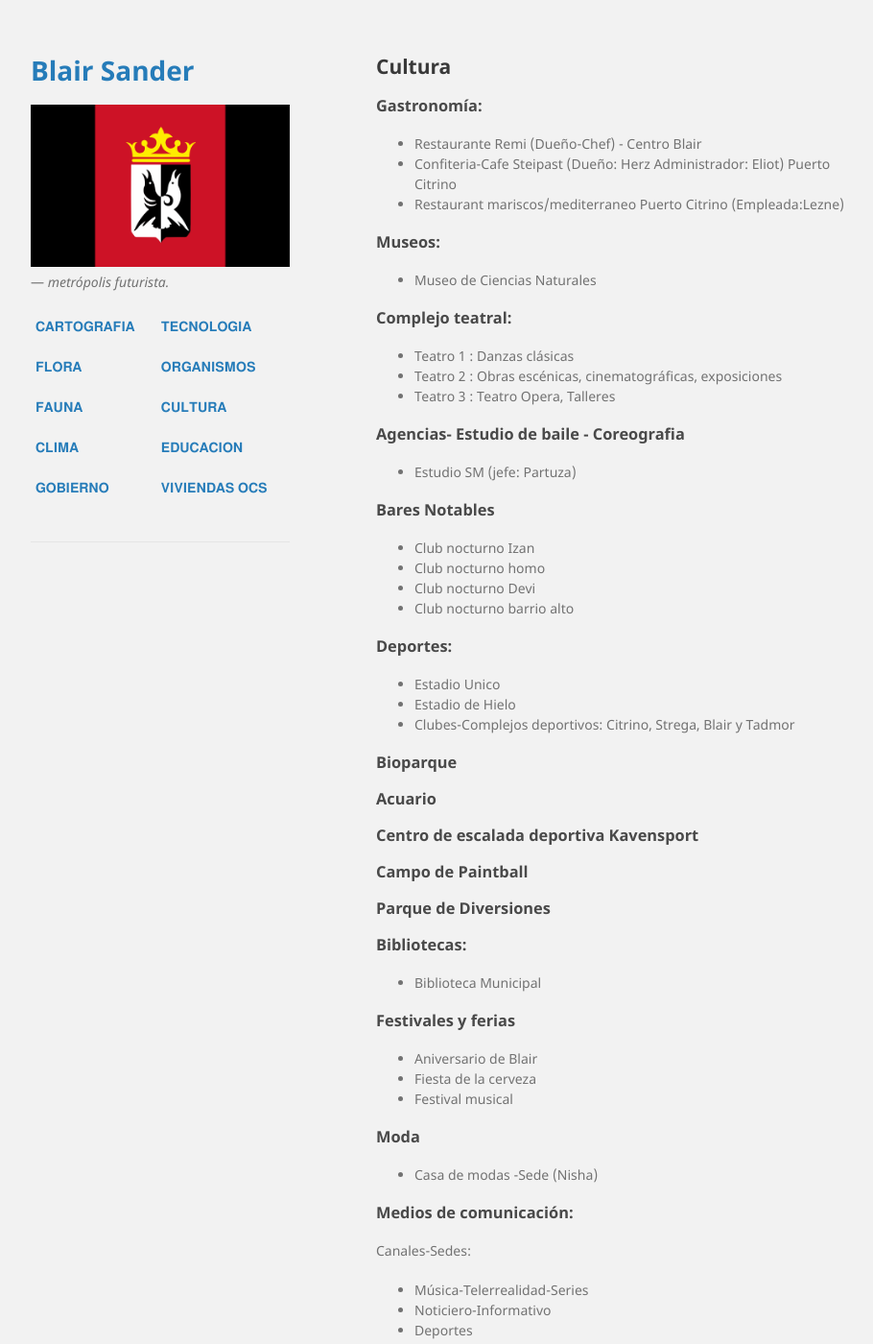
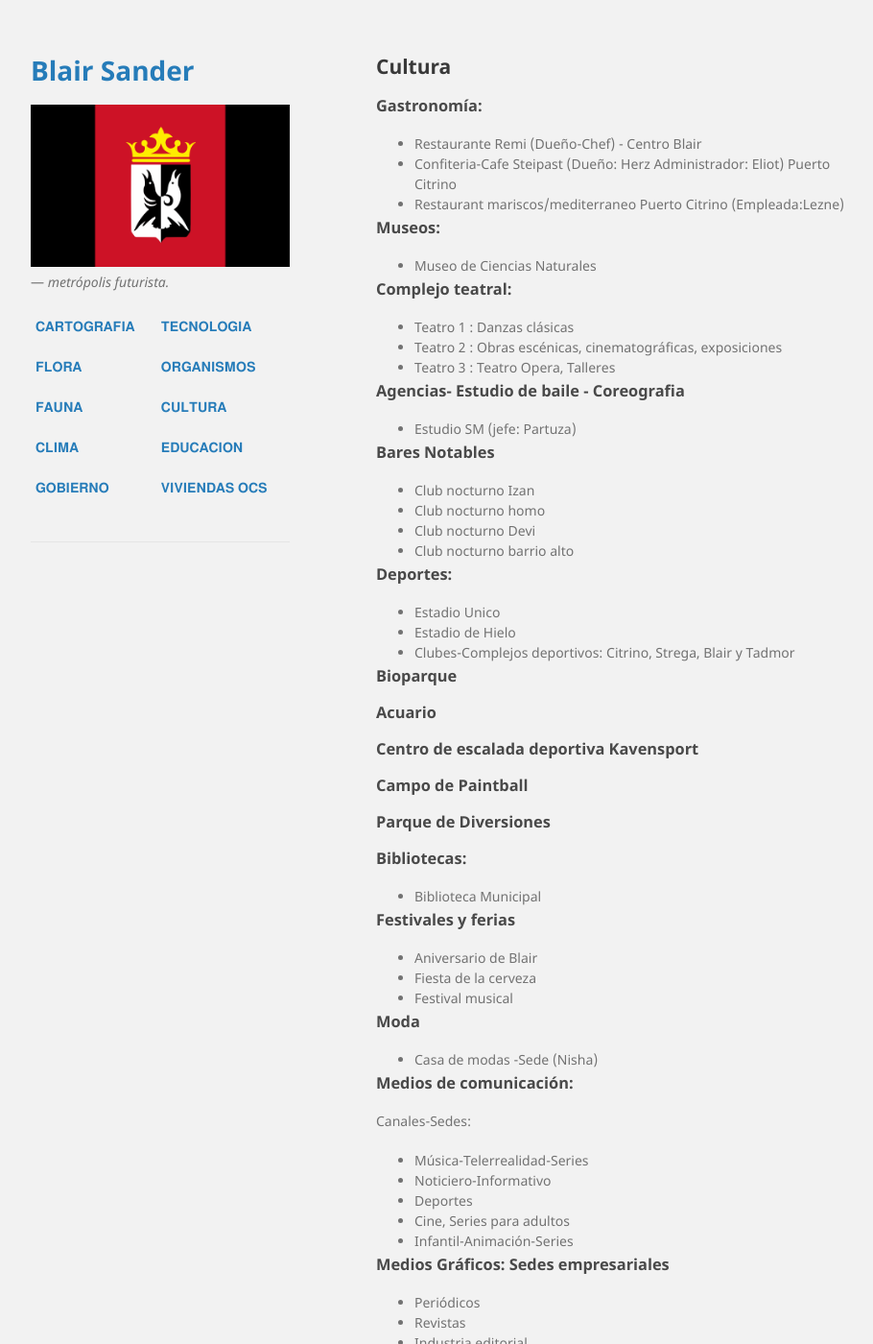
Before and after one commit to BlairSander/ciudad, a Jekyll site: the page built from cultura.md, in a window 1280 px wide and 1400 px high. Shown: the whole window at 96% size, without its empty margins (178-1088 px from the left). Built offline with Jekyll 4.4.1, drawn with Linux system fonts in a browser that asks for light colours.

Commit message:
Update jekyll-theme-minimal.scss

```diff
--- a/_sass/jekyll-theme-minimal.scss
+++ b/_sass/jekyll-theme-minimal.scss
@@ -14,11 +14,11 @@ h1, h2, h3, h4, h5, h6 {
   margin:0 0 20px;
 }
 
-p, ul, table, pre, dl {
+p, table, pre, dl {
   margin:0 0 20px;
 }
 
-ol {
+ul, ol {
   margin:0 0 5px;
 }
 
```
